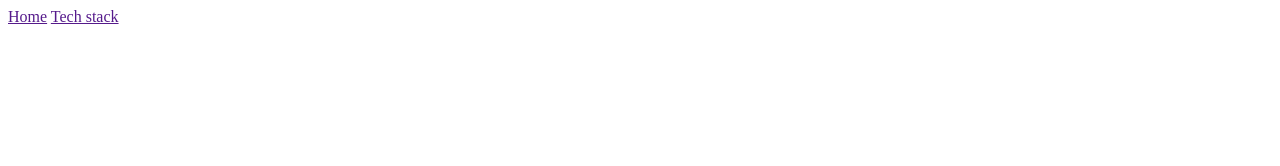
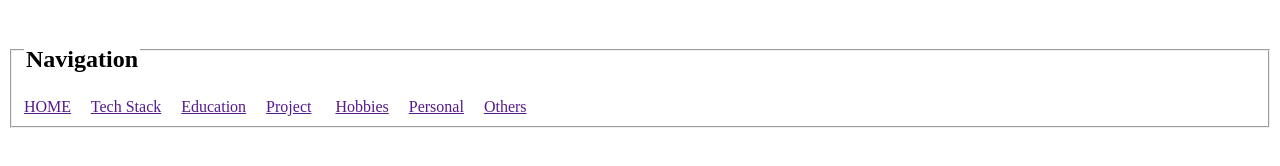
Before and after one commit to somnath21mohite/profile-somnath, a plain HTML site: page index.html in a window 1280 px wide. Drawn offline with Linux system fonts and the light colour scheme.

Commit message:
index.html
index.html

```diff
--- a/index.html
+++ b/index.html
@@ -6,11 +6,19 @@
     <title>Doument</title>
 </head>
 <body>
+    <fieldset>
+
+   <legend>&nbsp;&nbsp;&nbsp;<h2>Navigation</h2></legend>
     <header>
-        <a href="">Home</a>
-        <a href="">Tech stack</a>
+        <a href="">HOME</a>&nbsp;&nbsp;&nbsp;&nbsp;
+        <a href="">Tech Stack</a>&nbsp;&nbsp;&nbsp;&nbsp;
+        <a href="">Education</a>&nbsp;&nbsp;&nbsp;&nbsp;
+       <a href="">Project</a> &nbsp;&nbsp;&nbsp;&nbsp;
+        <a href="">Hobbies</a>&nbsp;&nbsp;&nbsp;&nbsp;
+        <a href="">Personal</a>&nbsp;&nbsp;&nbsp;&nbsp;
+       <a href="">Others</a> &nbsp;&nbsp;&nbsp;&nbsp;
 
     </header>
-
+</fieldset>
 </body>
 </html>
```
